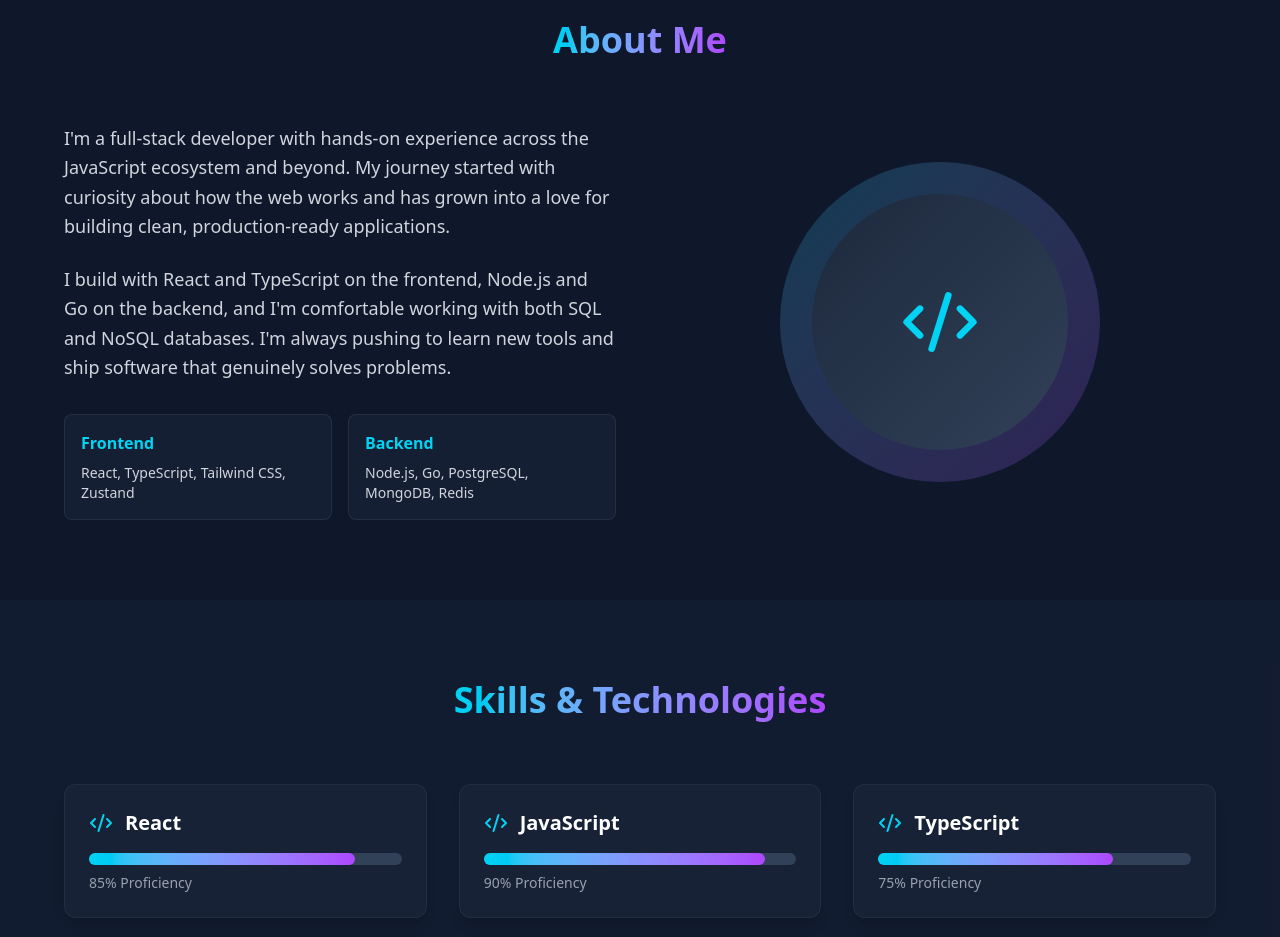
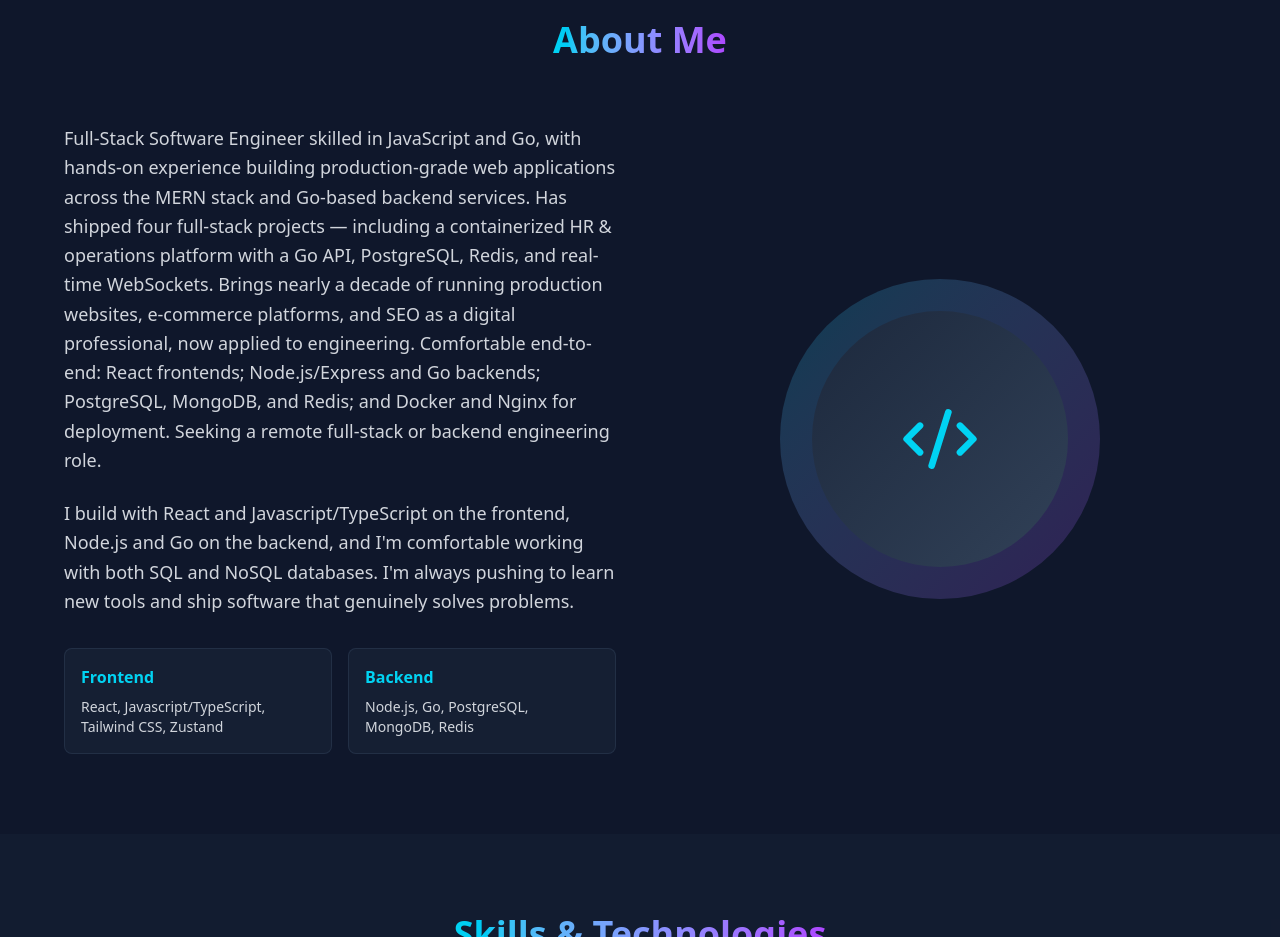
Before and after one commit to tbabson/my-portfolio, a React (Vite) app: page / in a window 1280 px wide. Shown: the part 860-1797 px from the top of the page. Built offline with nearby package versions, Linux system fonts and the light colour scheme.

Commit message:
update on my intro.

```diff
--- a/src/App.jsx
+++ b/src/App.jsx
@@ -253,24 +253,32 @@ const App = () => {
           <div className="grid grid-cols-1 md:grid-cols-2 gap-8 md:gap-12 items-center px-4 sm:px-0">
             <div className="space-y-4 sm:space-y-6">
               <p className="text-base sm:text-lg text-gray-300 leading-relaxed">
-                I'm a full-stack developer with hands-on experience across the
-                JavaScript ecosystem and beyond. My journey started with
-                curiosity about how the web works and has grown into a love for
-                building clean, production-ready applications.
+                Full-Stack Software Engineer skilled in JavaScript and Go, with
+                hands-on experience building production-grade web applications
+                across the MERN stack and Go-based backend services. Has shipped
+                four full-stack projects — including a containerized HR &
+                operations platform with a Go API, PostgreSQL, Redis, and
+                real-time WebSockets. Brings nearly a decade of running
+                production websites, e-commerce platforms, and SEO as a digital
+                professional, now applied to engineering. Comfortable
+                end-to-end: React frontends; Node.js/Express and Go backends;
+                PostgreSQL, MongoDB, and Redis; and Docker and Nginx for
+                deployment. Seeking a remote full-stack or backend engineering
+                role.
               </p>
 
               <p className="text-base sm:text-lg text-gray-300 leading-relaxed">
-                I build with React and TypeScript on the frontend, Node.js and
-                Go on the backend, and I'm comfortable working with both SQL and
-                NoSQL databases. I'm always pushing to learn new tools and ship
-                software that genuinely solves problems.
+                I build with React and Javascript/TypeScript on the frontend,
+                Node.js and Go on the backend, and I'm comfortable working with
+                both SQL and NoSQL databases. I'm always pushing to learn new
+                tools and ship software that genuinely solves problems.
               </p>
 
               <div className="grid grid-cols-2 gap-4 mt-8">
                 <div className="bg-slate-800/50 p-4 rounded-lg border border-slate-700/50">
                   <h3 className="font-semibold text-cyan-400 mb-2">Frontend</h3>
                   <p className="text-sm text-gray-300">
-                    React, TypeScript, Tailwind CSS, Zustand
+                    React, Javascript/TypeScript, Tailwind CSS, Zustand
                   </p>
                 </div>
                 <div className="bg-slate-800/50 p-4 rounded-lg border border-slate-700/50">
```
